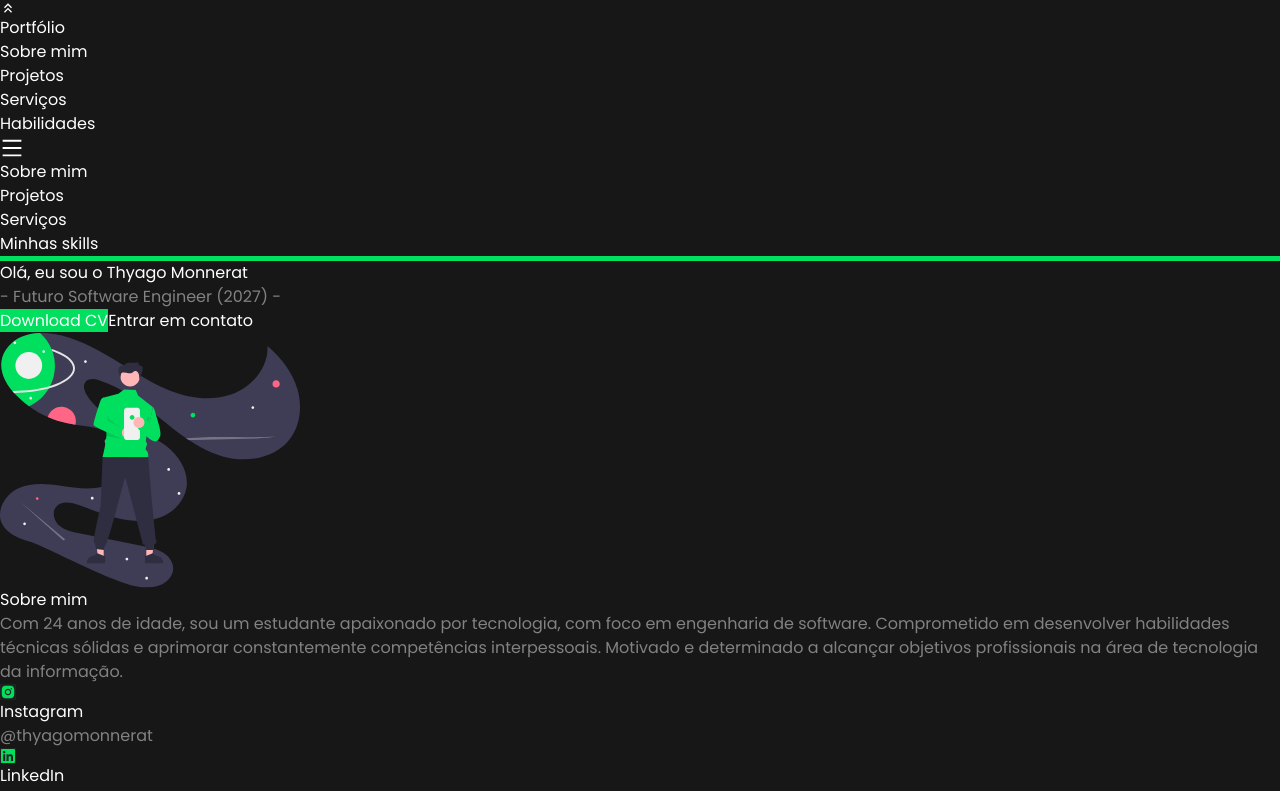
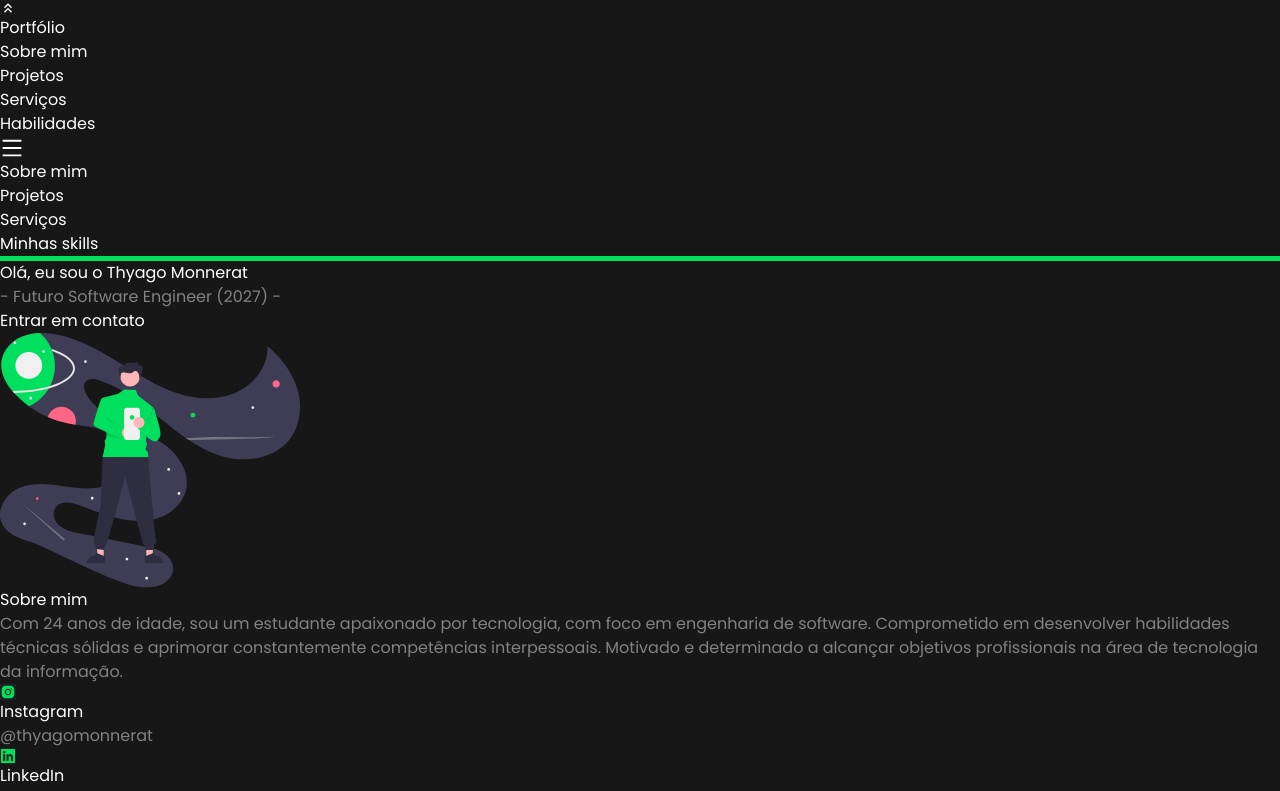
Before and after one commit to Thyago-Monnerat/thyago-portfolio, a React (Vite) app in the folder portfolio_page/: page / in a window 1280 px wide. Shown: the top 791 px of the page. Built offline with nearby package versions, Linux system fonts and the light colour scheme.

Commit message:
Update intro.tsx
Remove Download CV button temporarily

```diff
--- a/portfolio_page/src/components/intro.tsx
+++ b/portfolio_page/src/components/intro.tsx
@@ -22,7 +22,7 @@ const Intro: React.FC = () =>{
       </div>
 
       <div className="w-full flex justify-center gap-[9px] lg:justify-start">
-        <DefaultButton href="" content="Download CV" props="bg-main-green hover:bg-[#18f373] transition duration-[.3s] ease"></DefaultButton>
+{/*        <DefaultButton href="" content="Download CV" props="bg-main-green hover:bg-[#18f373] transition duration-[.3s] ease"></DefaultButton> */}
         <DefaultButton href="mailto:thyago.monnerat.pro@gmail.com" content="Entrar em contato" props="text-white border border-1 border-solid border-color-button transition-border duration-[.3s] ease hover:border-white" ></DefaultButton>
       </div>
    </div>
```
